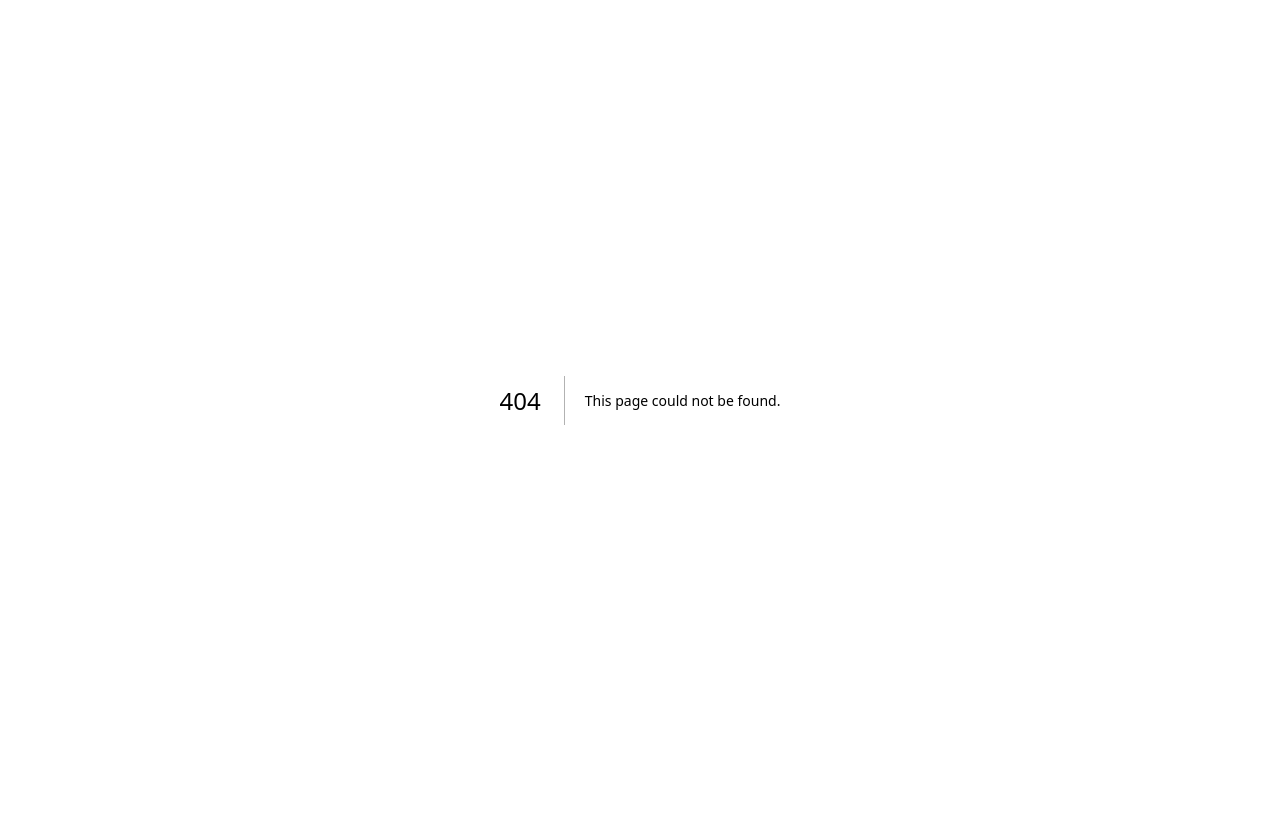
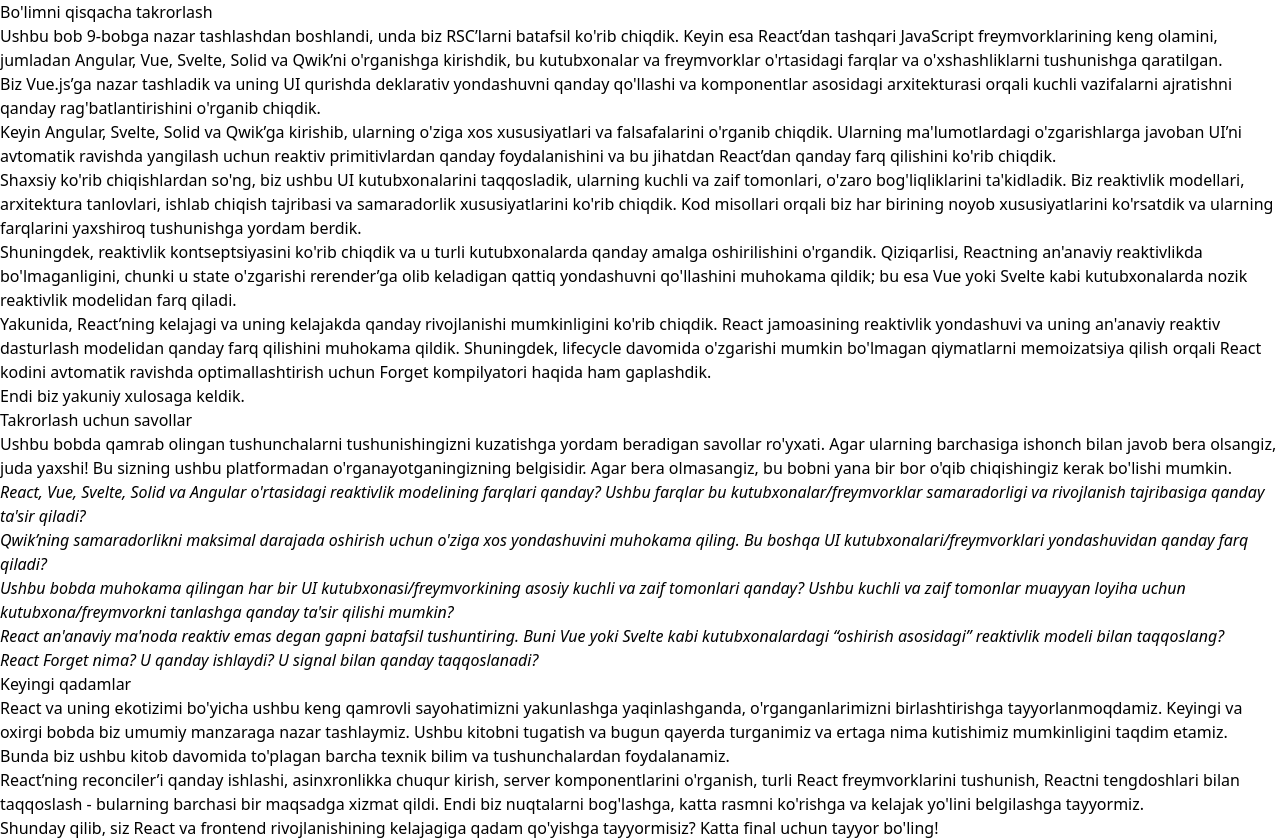
Before and after one commit to RustamovRR/webiston, a Next.js app: page /docs/react/react-alternatives/recap in a window 1280 px wide. Before the commit this address had no page. Before the commit the page ends 800 px from the top, so only its background shows below. Built offline with nearby package versions, Linux system fonts and the light colour scheme.

Commit message:
feat: complete 'react-alternatives' chapter

```diff
--- a/src/pages/docs/react/react-alternatives/_meta.json
+++ b/src/pages/docs/react/react-alternatives/_meta.json
@@ -7,5 +7,6 @@
   "common-patterns": "Umumiy pattern’lar",
   "react-is-not-reactive": "React reaktiv emas",
   "future-of-react": "React’ning kelajagi",
-  "react-forget": "React Forget"
+  "react-forget": "React Forget",
+  "recap": "Xulosa"
 }
--- /dev/null
+++ b/src/pages/docs/react/react-alternatives/recap.mdx
@@ -0,0 +1,32 @@
+### Bo'limni qisqacha takrorlash
+Ushbu bob [9-bobga](/docs/react/react-server-components) nazar tashlashdan boshlandi, unda biz RSC’larni batafsil ko'rib chiqdik. Keyin esa React’dan tashqari JavaScript freymvorklarining keng olamini, jumladan Angular, Vue, Svelte, Solid va Qwik’ni o'rganishga kirishdik, bu kutubxonalar va freymvorklar o'rtasidagi farqlar va o'xshashliklarni tushunishga qaratilgan.
+
+Biz Vue.js’ga nazar tashladik va uning UI qurishda deklarativ yondashuvni qanday qo'llashi va komponentlar asosidagi arxitekturasi orqali kuchli vazifalarni ajratishni qanday rag'batlantirishini o'rganib chiqdik.
+
+Keyin Angular, Svelte, Solid va Qwik’ga kirishib, ularning o'ziga xos xususiyatlari va falsafalarini o'rganib chiqdik. Ularning ma'lumotlardagi o'zgarishlarga javoban UI’ni avtomatik ravishda yangilash uchun reaktiv primitivlardan qanday foydalanishini va bu jihatdan React’dan qanday farq qilishini ko'rib chiqdik.
+
+Shaxsiy ko'rib chiqishlardan so'ng, biz ushbu UI kutubxonalarini taqqosladik, ularning kuchli va zaif tomonlari, o'zaro bog'liqliklarini ta'kidladik. Biz reaktivlik modellari, arxitektura tanlovlari, ishlab chiqish tajribasi va samaradorlik xususiyatlarini ko'rib chiqdik. Kod misollari orqali biz har birining noyob xususiyatlarini ko'rsatdik va ularning farqlarini yaxshiroq tushunishga yordam berdik.
+
+Shuningdek, reaktivlik kontseptsiyasini ko'rib chiqdik va u turli kutubxonalarda qanday amalga oshirilishini o'rgandik. Qiziqarlisi, Reactning an'anaviy reaktivlikda bo'lmaganligini, chunki u state o'zgarishi rerender’ga olib keladigan qattiq yondashuvni qo'llashini muhokama qildik; bu esa Vue yoki Svelte kabi kutubxonalarda nozik reaktivlik modelidan farq qiladi.
+
+Yakunida, React’ning kelajagi va uning kelajakda qanday rivojlanishi mumkinligini ko'rib chiqdik. React jamoasining reaktivlik yondashuvi va uning an'anaviy reaktiv dasturlash modelidan qanday farq qilishini muhokama qildik. Shuningdek, lifecycle davomida o'zgarishi mumkin bo'lmagan qiymatlarni memoizatsiya qilish orqali React kodini avtomatik ravishda optimallashtirish uchun Forget kompilyatori haqida ham gaplashdik.
+
+Endi biz yakuniy xulosaga keldik.
+
+
+### Takrorlash uchun savollar
+Ushbu bobda qamrab olingan tushunchalarni tushunishingizni kuzatishga yordam beradigan savollar ro'yxati. Agar ularning barchasiga ishonch bilan javob bera olsangiz, juda yaxshi! Bu sizning ushbu platformadan o'rganayotganingizning belgisidir. Agar bera olmasangiz, bu bobni yana bir bor o'qib chiqishingiz kerak bo'lishi mumkin.
+
+1. *React, Vue, Svelte, Solid va Angular o'rtasidagi reaktivlik modelining farqlari qanday? Ushbu farqlar bu kutubxonalar/freymvorklar samaradorligi va rivojlanish tajribasiga qanday ta'sir qiladi?*
+2. *Qwik’ning samaradorlikni maksimal darajada oshirish uchun o'ziga xos yondashuvini muhokama qiling. Bu boshqa UI kutubxonalari/freymvorklari yondashuvidan qanday farq qiladi?*
+3. *Ushbu bobda muhokama qilingan har bir UI kutubxonasi/freymvorkining asosiy kuchli va zaif tomonlari qanday? Ushbu kuchli va zaif tomonlar muayyan loyiha uchun kutubxona/freymvorkni tanlashga qanday ta'sir qilishi mumkin?*
+4. *React an'anaviy ma'noda reaktiv emas degan gapni batafsil tushuntiring. Buni Vue yoki Svelte kabi kutubxonalardagi “oshirish asosidagi” reaktivlik modeli bilan taqqoslang?*
+5. *React Forget nima? U qanday ishlaydi? U signal bilan qanday taqqoslanadi?*
+
+
+### Keyingi qadamlar
+React va uning ekotizimi bo'yicha ushbu keng qamrovli sayohatimizni yakunlashga yaqinlashganda, o'rganganlarimizni birlashtirishga tayyorlanmoqdamiz. Keyingi va oxirgi bobda biz umumiy manzaraga nazar tashlaymiz. Ushbu kitobni tugatish va bugun qayerda turganimiz va ertaga nima kutishimiz mumkinligini taqdim etamiz. Bunda biz ushbu kitob davomida to'plagan barcha texnik bilim va tushunchalardan foydalanamiz.
+
+React’ning reconciler’i qanday ishlashi, asinxronlikka chuqur kirish, server komponentlarini o'rganish, turli React freymvorklarini tushunish, Reactni tengdoshlari bilan taqqoslash - bularning barchasi bir maqsadga xizmat qildi. Endi biz nuqtalarni bog'lashga, katta rasmni ko'rishga va kelajak yo'lini belgilashga tayyormiz.
+
+Shunday qilib, siz React va frontend rivojlanishining kelajagiga qadam qo'yishga tayyormisiz? Katta final uchun tayyor bo'ling!
```
